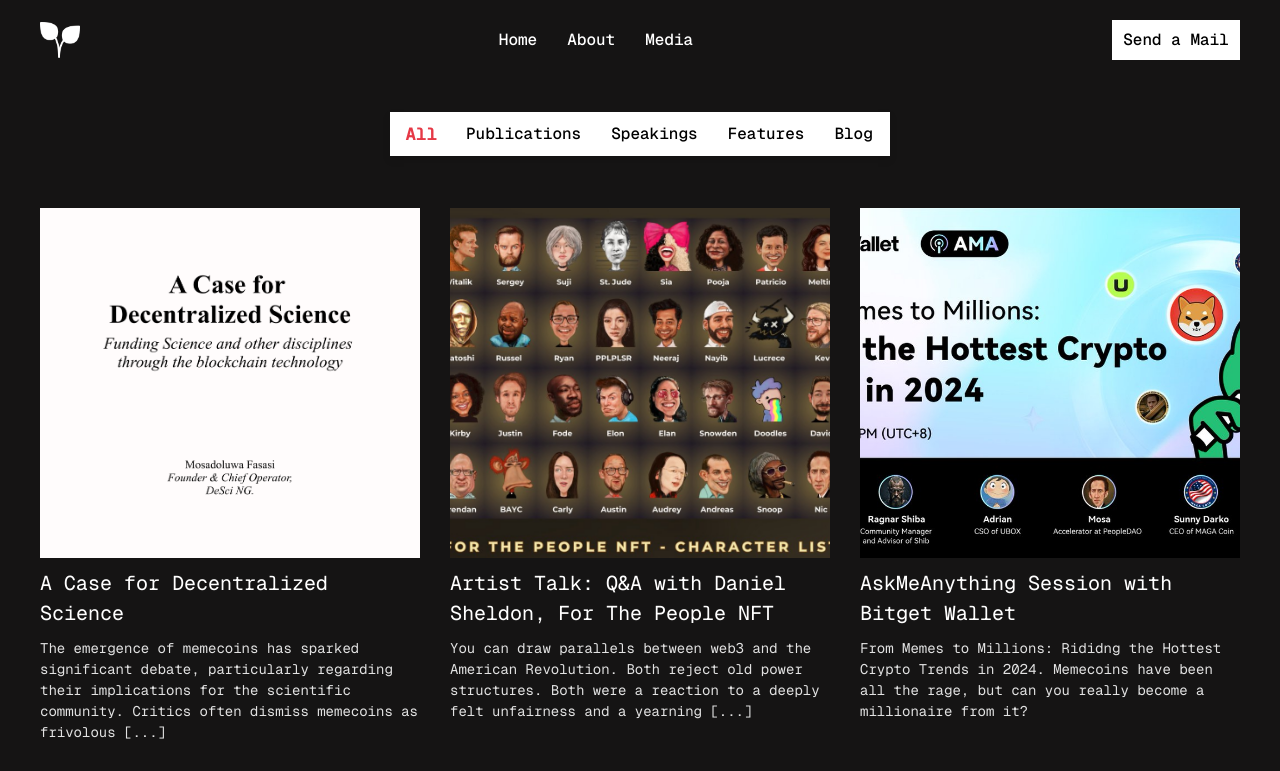
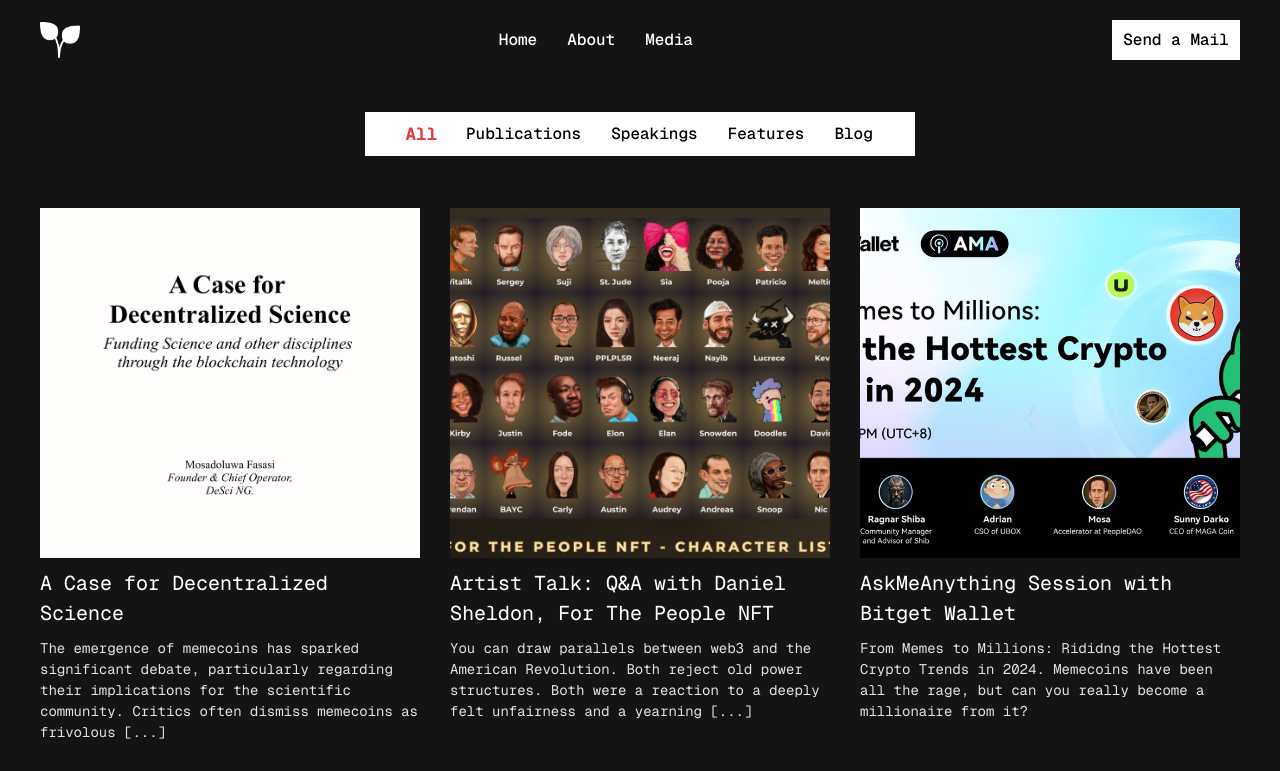
Before and after one commit to Mosamorphing/website, a React (Vite) app: page /media in a window 1280 px wide. Shown: the top 771 px of the page. Built offline with nearby package versions, Linux system fonts and the light colour scheme.

Commit message:
added stylish scrollbar thumb and adjusted opacity of bio background image to .4

```diff
--- a/src/components/Media/media.css
+++ b/src/components/Media/media.css
@@ -12,7 +12,7 @@
   padding: 10px 20px;
   background-color: white;
   box-shadow: 0 4px 8px rgba(0, 0, 0, 0.1);
-  max-width: 500px;
+  max-width: 550px;
   margin: 0 auto; /* Center the filter bar */
 }
 
--- a/src/index.css
+++ b/src/index.css
@@ -15,6 +15,26 @@
   object-fit: cover;
 }
 
+::-webkit-scrollbar {
+  width: 5px;
+  height: 5px;
+}
+
+.hide_scrollbar::-webkit-scrollbar {
+  width: 5px;
+  height: 4px;
+}
+
+::-webkit-scrollbar-track {
+  background-color: rgb(250, 250, 250);
+  box-shadow: inset 1px 2px #ccc;
+}
+
+::-webkit-scrollbar-thumb {
+  background-color: rgba(0, 0, 0, 0.4);
+  border-radius: 20rem;
+}
+
 @media (max-width: 768px) {
   .about__hero__img {
     width: 100%;
--- a/src/pages/About/bio.css
+++ b/src/pages/About/bio.css
@@ -63,6 +63,6 @@
     height: 100%;
     object-fit: cover;
     object-position: center;
-    opacity: 0.2;
+    opacity: 0.4;
   }
 }
```
